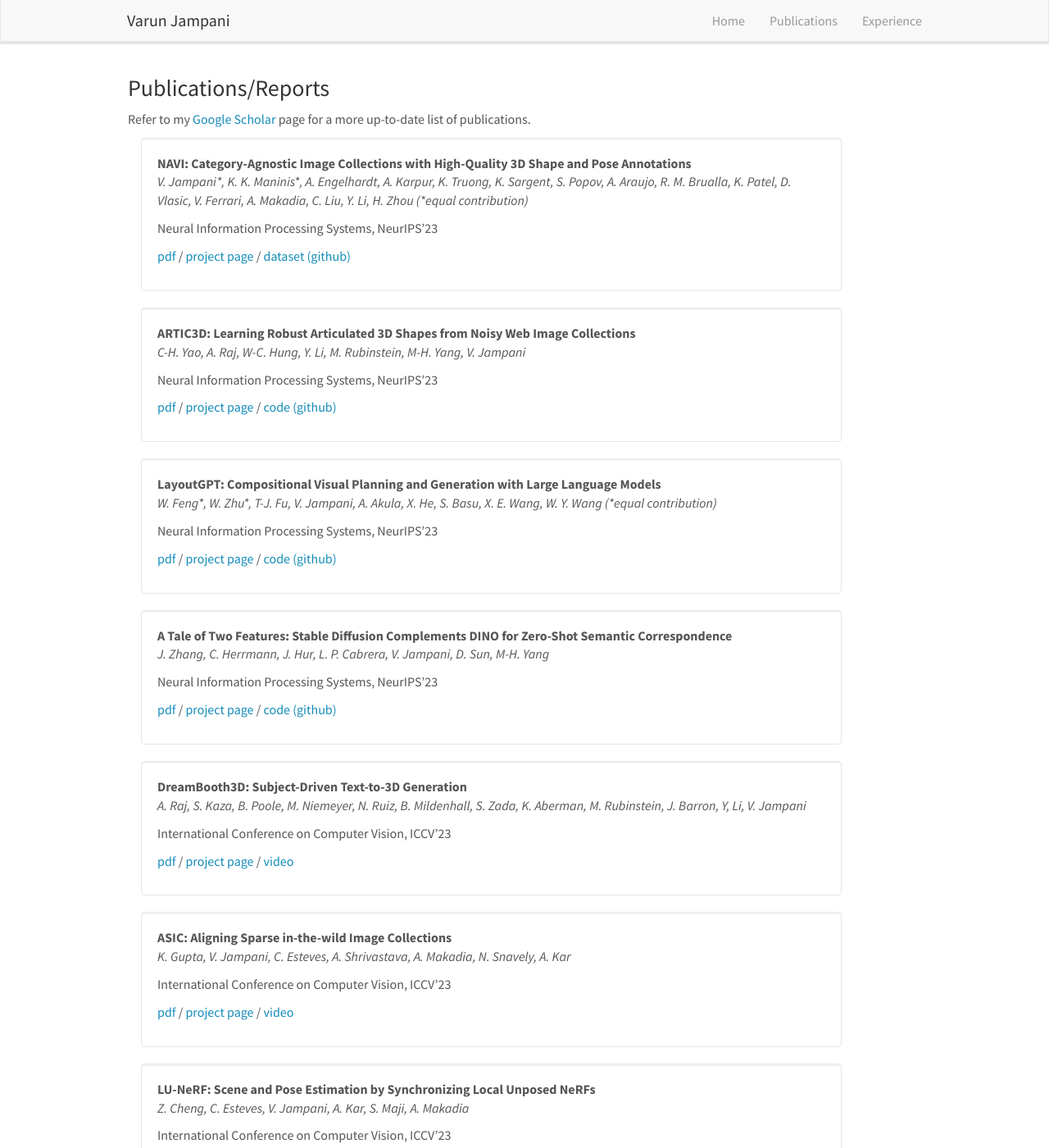
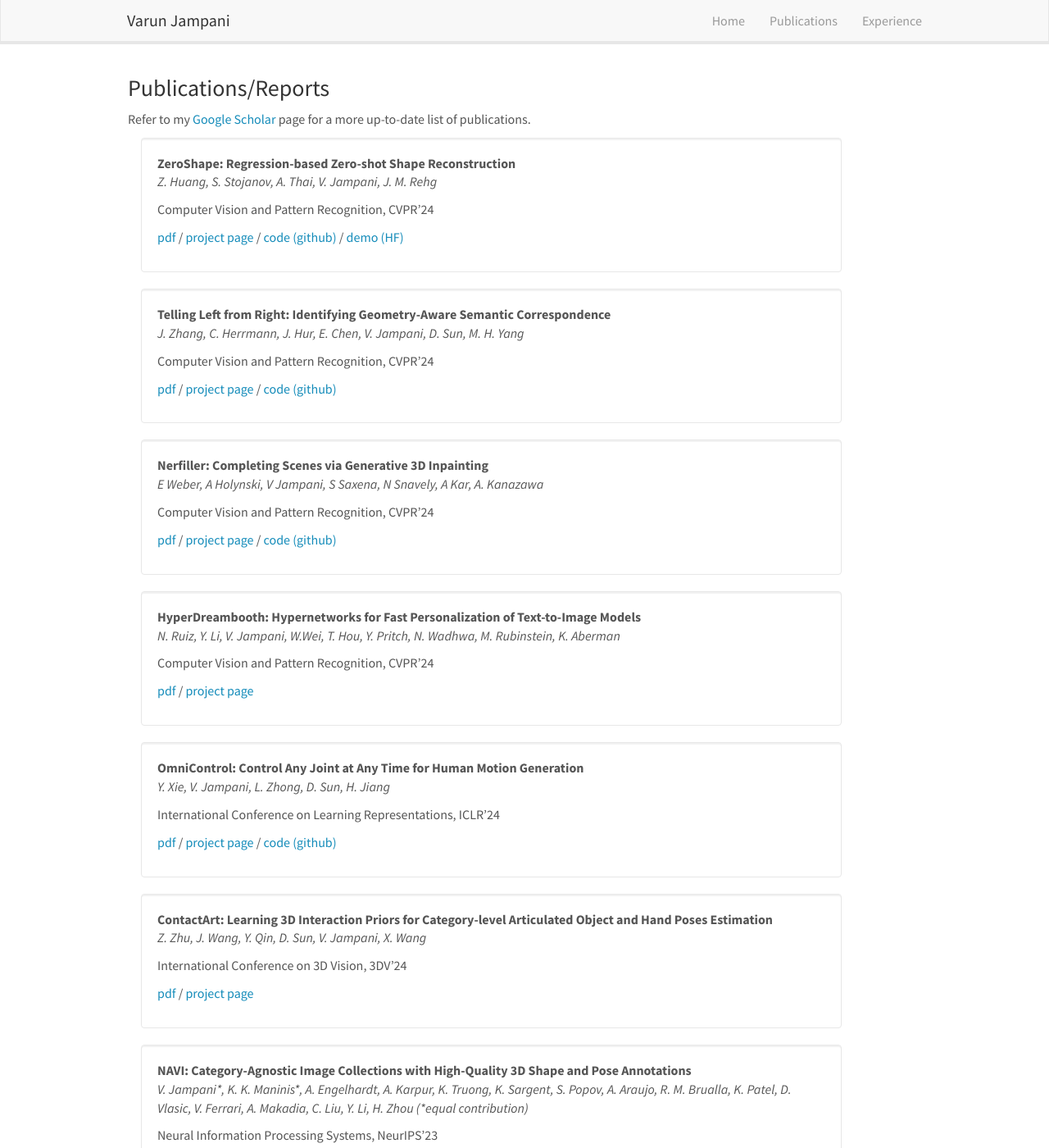
Before and after one commit to varunjampani/varunjampani.github.io, a Jekyll site: the page built from _pages/publications.md, in a window 1280 px wide and 1400 px high. Shown: the whole window at 82% size. Built offline with Jekyll 4.4.1, drawn with Linux system fonts in a browser that asks for light colours; nearby versions of some CDN libraries.

Commit message:
Update publist.yml

```diff
--- a/_data/publist.yml
+++ b/_data/publist.yml
@@ -1,3 +1,84 @@
+- title: ZeroShape&#58; Regression-based Zero-shot Shape Reconstruction
+  authors: Z. Huang, S. Stojanov, A. Thai, V. Jampani, J. M. Rehg
+  venue: Computer Vision and Pattern Recognition, CVPR'24
+  number_link: 4
+  link1:
+    url: https://arxiv.org/abs/2312.14198
+    display: pdf
+  link2:
+    url: https://zixuanh.com/projects/zeroshape.html
+    display: project page
+  link3:
+    url: https://github.com/zxhuang1698/ZeroShape
+    display: code (github)
+  link4:
+    url: https://huggingface.co/spaces/zxhuang1698/ZeroShape
+    display: demo (HF)
+
+- title: Telling Left from Right&#58; Identifying Geometry-Aware Semantic Correspondence
+  authors: J. Zhang, C. Herrmann, J. Hur, E. Chen, V. Jampani, D. Sun, M. H. Yang
+  venue: Computer Vision and Pattern Recognition, CVPR'24
+  number_link: 3
+  link1:
+    url: https://arxiv.org/abs/2311.17034
+    display: pdf
+  link2:
+    url: https://telling-left-from-right.github.io/
+    display: project page
+  link3:
+    url: https://github.com/Junyi42/geoaware-sc
+    display: code (github)
+
+- title: Nerfiller&#58; Completing Scenes via Generative 3D Inpainting
+  authors: E Weber, A Holynski, V Jampani, S Saxena, N Snavely, A Kar, A. Kanazawa
+  venue: Computer Vision and Pattern Recognition, CVPR'24
+  number_link: 3
+  link1:
+    url: http://arxiv.org/abs/2312.04560
+    display: pdf
+  link2:
+    url: https://ethanweber.me/nerfiller/
+    display: project page
+  link3:
+    url: https://github.com/ethanweber/nerfiller
+    display: code (github)
+
+- title: HyperDreambooth&#58; Hypernetworks for Fast Personalization of Text-to-Image Models
+  authors: N. Ruiz, Y. Li, V. Jampani, W.Wei, T. Hou, Y. Pritch, N. Wadhwa, M. Rubinstein, K. Aberman
+  venue: Computer Vision and Pattern Recognition, CVPR'24
+  number_link: 2
+  link1:
+    url: https://arxiv.org/abs/2307.06949
+    display: pdf
+  link2:
+    url: https://hyperdreambooth.github.io/
+    display: project page
+
+- title: OmniControl&#58; Control Any Joint at Any Time for Human Motion Generation
+  authors: Y. Xie, V. Jampani, L. Zhong, D. Sun, H. Jiang
+  venue: International Conference on Learning Representations, ICLR'24
+  number_link: 3
+  link1:
+    url: https://arxiv.org/abs/2310.08580
+    display: pdf
+  link2:
+    url: https://neu-vi.github.io/omnicontrol/
+    display: project page
+  link3:
+    url: https://github.com/neu-vi/omnicontrol
+    display: code (github)
+
+- title: ContactArt&#58; Learning 3D Interaction Priors for Category-level Articulated Object and Hand Poses Estimation
+  authors: Z. Zhu, J. Wang, Y. Qin, D. Sun, V. Jampani, X. Wang
+  venue: International Conference on 3D Vision, 3DV'24
+  number_link: 2
+  link1:
+    url: https://arxiv.org/abs/2305.01618
+    display: pdf
+  link2:
+    url: https://zehaozhu.github.io/ContactArt/
+    display: project page
+
 - title: NAVI&#58; Category-Agnostic Image Collections with High-Quality 3D Shape and Pose Annotations
   authors: V. Jampani&#42;, K. K. Maninis&#42;, A. Engelhardt, A. Karpur, K. Truong, K. Sargent, S. Popov, A. Araujo, R. M. Brualla, K. Patel, D. Vlasic, V. Ferrari, A. Makadia, C. Liu, Y. Li, H. Zhou (&#42;equal contribution)
   venue: Neural Information Processing Systems, NeurIPS'23
```
